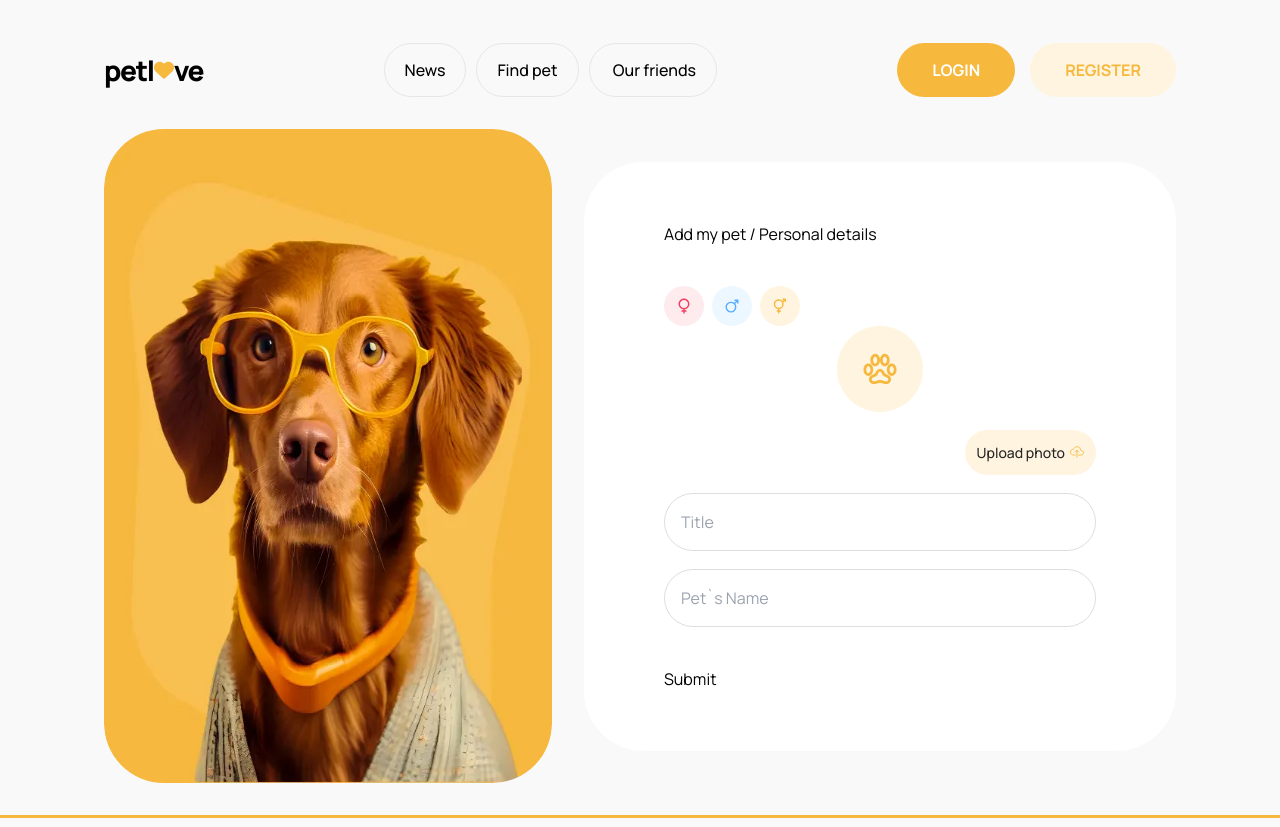
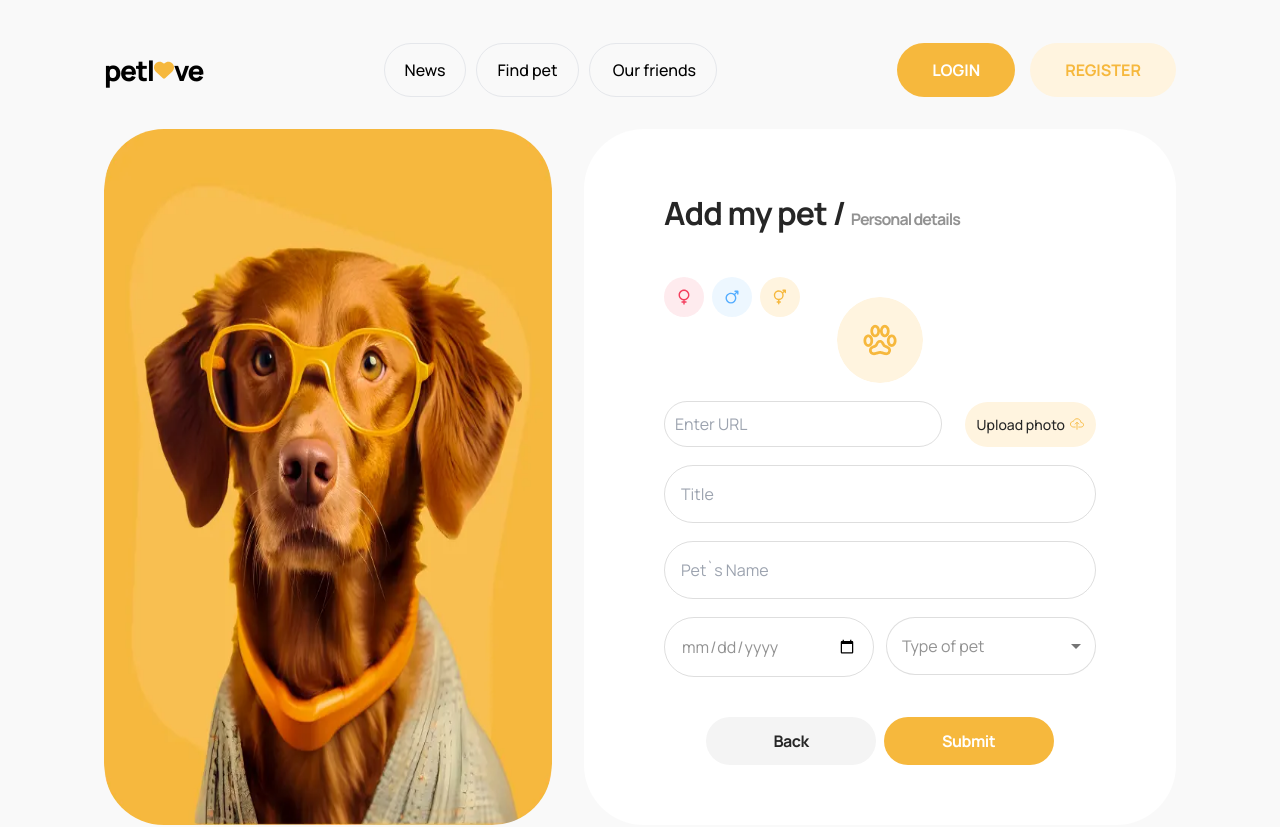
Before and after one commit to JuliaTarasenko00/petlove, a Next.js app: page /profile/add_pet in a window 1280 px wide. Shown: the top 827 px of the page. Built offline with nearby package versions, Linux system fonts and the light colour scheme.

Commit message:
finished work with the 'add pet' page

```diff
--- /dev/null
+++ b/src/components/ui/input/DataInput.tsx
@@ -0,0 +1,40 @@
+'use client';
+import { format } from 'date-fns';
+import { ForwardedRef, forwardRef, useState } from 'react';
+
+interface DataInputProps extends React.InputHTMLAttributes<HTMLInputElement> {
+  errorMessage?: string;
+  activeBorder?: boolean;
+}
+
+export const DataInput = forwardRef(
+  (
+    { value, errorMessage, activeBorder, ...rest }: DataInputProps,
+    _ref: ForwardedRef<HTMLInputElement>,
+  ) => {
+    const data = format(new Date(), 'yyyy-MM-dd');
+
+    return (
+      <div className="w-[100%] ">
+        <div className=" relative ">
+          <input
+            {...rest}
+            type="date"
+            id="date"
+            min="2000-01-01"
+            max={data}
+            value={value}
+            className={`w-[100%] ${!!value ? ' text-[#262626]' : 'text-[#26262680]'} rounded-[30px] border-[1px] outline-none   ${activeBorder ? 'border-[#f6b83d]' : 'border-[#26262626]'} bg-transparent ${errorMessage && 'border-[2px] border-[#ef2447]'} 'outline-none' p-[16px]  outline-offset-0`}
+          />
+        </div>
+        {errorMessage ? (
+          <p className="mt-[4px] text-[12px] leading-[117%] tracking-[-0.03em] text-[#ef2447]">
+            {errorMessage}
+          </p>
+        ) : null}
+      </div>
+    );
+  },
+);
+
+DataInput.displayName = 'DataInput';
--- a/src/components/ui/input/ImageInput.tsx
+++ b/src/components/ui/input/ImageInput.tsx
@@ -5,7 +5,8 @@ import { IoCloudUploadOutline } from 'react-icons/io5';
 interface ImageInputProps extends React.InputHTMLAttributes<HTMLInputElement> {
   errorMessage?: string;
   placeholder: string;
-  setSelectImg: (ev: File | null) => void;
+  setSelectImg: (value: File | null) => void;
+  value?: any;
 }
 
 export const ImageInput = forwardRef(
@@ -21,7 +22,7 @@ export const ImageInput = forwardRef(
     _ref: ForwardedRef<HTMLInputElement>,
   ) => {
     return (
-      <div className="">
+      <div>
         <div className=" relative ">
           <label htmlFor="image" className=" h-[42px] max-w-[146px]">
             <span className=" button-active-lighter flex items-center gap-[5px] rounded-[30px] bg-[#fff4df] px-[12px] py-[12px] text-center text-[14px] font-medium text-[#262626]">
--- /dev/null
+++ b/src/components/ui/input/InputForImg.tsx
@@ -0,0 +1,45 @@
+'use client';
+import { ForwardedRef, forwardRef } from 'react';
+
+interface InputForImgProps extends React.InputHTMLAttributes<HTMLInputElement> {
+  errorMessage?: string;
+  placeholder: string;
+  disabled?: boolean;
+  activeBorder?: boolean;
+}
+
+export const InputForImg = forwardRef(
+  (
+    {
+      value,
+      placeholder,
+      errorMessage,
+      disabled,
+      activeBorder,
+      ...rest
+    }: InputForImgProps,
+    _ref: ForwardedRef<HTMLInputElement>,
+  ) => {
+    return (
+      <div className="w-[100%] ">
+        <div className=" relative ">
+          <input
+            {...rest}
+            type="text"
+            value={value}
+            disabled={disabled}
+            placeholder={placeholder}
+            className={`w-[100%] rounded-[30px] ${disabled && 'cursor-no-drop'} border-[1px]  ${activeBorder ? 'border-[#f6b83d]' : 'border-[#26262626]'} bg-transparent ${errorMessage && 'border-[2px] border-[#ef2447]'} 'outline-none' p-[10px] text-[#262626] outline-offset-0`}
+          />
+        </div>
+        {errorMessage ? (
+          <p className="mt-[4px] text-[12px] leading-[117%] tracking-[-0.03em] text-[#ef2447]">
+            {errorMessage}
+          </p>
+        ) : null}
+      </div>
+    );
+  },
+);
+
+InputForImg.displayName = 'InputForImg';
--- a/src/components/user/addPets/AddPets.tsx
+++ b/src/components/user/addPets/AddPets.tsx
@@ -1,5 +1,6 @@
 'use client';
 
+import { useRouter } from 'next/navigation';
 import Image from 'next/image';
 import image from '/public/image/image_dog_add_pets.webp';
 import { InferType } from 'yup';
@@ -11,6 +12,12 @@ import { validationSchema } from './validationSchema';
 import { yupResolver } from '@hookform/resolvers/yup';
 import { TextInput } from '@/components/ui/input/TextInput';
 import { ImageInput } from '@/components/ui/input/ImageInput';
+import { InputForImg } from '@/components/ui/input/InputForImg';
+import { DataInput } from '@/components/ui/input/DataInput';
+import { FormControl } from '@mui/material';
+import { getSpecies } from '@/redux/filter/operation';
+import { useAppDispatch, useAppSelector } from '@/helpers/hooks/useActionHooks';
+import { CustomMenuItem, CustomSelect, style } from './SelectCustomStyle';
 
 interface IListSelect {
   name: string;
@@ -37,7 +44,11 @@ const defaultValues: TDefaultValues = {
 
 export const AddPetForm = () => {
   const [checkedName, setCheckedName] = useState<string>('');
-  const [selectImg, setSelectImg] = useState<any>(null);
+  const [selectImg, setSelectImg] = useState<File | null>(null);
+  const dispatch = useAppDispatch();
+  const { isLoading, species } = useAppSelector((state) => state.filter);
+  const routBack = useRouter();
+
   const listSelect: IListSelect[] = [
     {
       name: type.female,
@@ -67,27 +78,30 @@ export const AddPetForm = () => {
   });
 
   const handelSubmitForm = handleSubmit((values) => {
-    console.log(values);
+    console.log({ ...values, image: selectImg });
   });
 
   return (
     <section className="py-[32px]">
-      <div className=" container flex items-center justify-center gap-[32px]">
-        <div>
+      <div className=" container flex  justify-center gap-[32px]">
+        <div className=" h-[inherit]">
           <Image
             src={image}
             alt="Dog"
             width={592}
             height={654}
             priority={true}
-            className=" h-[654px] w-[592px] rounded-[60px]"
+            className=" h-[100%] w-[592px] rounded-[60px]"
           />
         </div>
         <div className=" w-[592px] rounded-[60px] bg-[#fff] px-[80px] py-[60px]">
-          <h3 className="mb-[40px]">
-            Add my pet / <span>Personal details</span>
+          <h3 className="mb-[40px] text-[32px] font-bold tracking-[-0.03em] text-[#262626]">
+            Add my pet /{' '}
+            <span className=" text-[16px] text-[#26262680]">
+              Personal details
+            </span>
           </h3>
-          <form onSubmit={handelSubmitForm} className="  w-[432px] ">
+          <form onSubmit={handelSubmitForm} className=" w-[432px] ">
             <div>
               <ul className=" flex items-center gap-[8px]">
                 {listSelect.map(({ element, name, style }) => (
@@ -119,17 +133,19 @@ export const AddPetForm = () => {
                   </li>
                 ))}
               </ul>
-              {errors.gender?.message && <p>{errors.gender.message}</p>}
+              {errors.gender?.message && (
+                <p className="mt-[4px] text-[12px] leading-[117%] tracking-[-0.03em] text-[#ef2447]">
+                  {errors.gender.message}
+                </p>
+              )}
             </div>
-            <div className="mb-[40px] flex flex-col items-center justify-center gap-[18px]">
-              <div>
+            <div className="mb-[40px]  mt-[-20px] flex flex-col items-center justify-center gap-[18px]">
+              <div className=" h-[86px] w-[86px] overflow-hidden rounded-[100px]">
                 <img
                   src={!!selectImg ? URL.createObjectURL(selectImg) : img?.src}
                   alt="Pet photo"
                   loading="lazy"
-                  width="86"
-                  height="86"
-                  className="object-cover object-center"
+                  className=" h-[100%] w-[100%]  object-cover object-center"
                 />
               </div>
               <div className=" flex w-[100%] flex-row-reverse items-center justify-between">
@@ -144,6 +160,28 @@ export const AddPetForm = () => {
                     />
                   )}
                 />
+                <div className="w-[278px]">
+                  <Controller
+                    name="image"
+                    control={control}
+                    render={({ field }) => (
+                      <InputForImg
+                        {...field}
+                        placeholder="Enter URL"
+                        errorMessage={errors.image?.message}
+                        disabled={true}
+                        activeBorder={!!selectImg}
+                        value={
+                          (selectImg &&
+                            (URL.createObjectURL(selectImg).slice(
+                              5,
+                            ) as string)) ??
+                          ''
+                        }
+                      />
+                    )}
+                  />
+                </div>
               </div>
               <Controller
                 name="title"
@@ -173,8 +211,71 @@ export const AddPetForm = () => {
                   />
                 )}
               />
+              <div className=" flex justify-between gap-[12px]">
+                <div className="w-[210px]">
+                  <Controller
+                    name="birthday"
+                    control={control}
+                    render={({ field }) => (
+                      <DataInput
+                        {...field}
+                        errorMessage={errors.birthday?.message}
+                        activeBorder={!!field.value}
+                      />
+                    )}
+                  />
+                </div>
+                <div>
+                  <Controller
+                    name="type"
+                    control={control}
+                    render={({ field }) => (
+                      <FormControl sx={{ width: 210, position: 'relative' }}>
+                        {field.value.length <= 0 && (
+                          <p className=" absolute left-[16px] top-[50%] z-30 translate-y-[-50%] text-[#26262680]">
+                            Type of pet
+                          </p>
+                        )}
+                        <CustomSelect
+                          {...field}
+                          MenuProps={{ PaperProps: { sx: style } }}
+                          onOpen={() => dispatch(getSpecies())}
+                          className={`${field.value.length > 0 ? 'border-[1px] border-[#f6b83d]' : 'border-[1px] border-[#26262626]'} ${!!errors.type?.message && 'border-[2px] border-[#ef2447]'}`}
+                        >
+                          {isLoading && <p>Loading...</p>}
+                          {!isLoading &&
+                            species.map((specie: string) => (
+                              <CustomMenuItem key={specie} value={specie}>
+                                {specie}
+                              </CustomMenuItem>
+                            ))}
+                        </CustomSelect>
+                      </FormControl>
+                    )}
+                  />
+                  {errors.type?.message && (
+                    <p className="mt-[4px] text-[12px] leading-[117%] tracking-[-0.03em] text-[#ef2447]">
+                      {errors.type.message}
+                    </p>
+                  )}
+                </div>
+              </div>
             </div>
-            <button type="submit">Submit</button>
+            <div className=" flex items-center justify-center gap-[8px]">
+              <button
+                onClick={() => routBack.back()}
+                type="button"
+                className=" custom-transition block rounded-[30px] bg-[#2626260d] px-[67px] py-[14px] text-[16px] font-bold leading-[125%] tracking-[-0.03em] text-[#262626] hover:bg-[#3535351f] focus:bg-[#3535351f]"
+              >
+                Back
+              </button>
+              <button
+                type="submit"
+                className=" button-active-darker h-[48px] w-[170px] rounded-[30px] bg-[#f6b83d] text-[16px] font-bold leading-[125%] tracking-[-0.03em] text-[#fff]"
+              >
+                Submit
+              </button>
+            </div>
           </form>
         </div>
       </div>
--- a/src/components/main/ourFriends/OurFriendsList.tsx
+++ b/src/components/user/addPets/SelectCustomStyle.ts
@@ -1,34 +1,48 @@
-'use client';
+import { MenuItem, Select, styled } from '@mui/material';
 
-import { useAppDispatch, useAppSelector } from '@/helpers/hooks/useActionHooks';
-import { getFriends } from '@/redux/friends/operation';
-import { useEffect } from 'react';
-import { OurFriendsItem } from './OurFriendsItem';
-import { TitlePage } from '@/components/ui/TitlePage';
-import { Loader } from '@/components/ui/loader/Loader';
+export const CustomSelect = styled(Select)(() => ({
+  color: '#262626',
+  backgroundColor: '#fff',
+  textTransform: 'capitalize',
+  borderRadius: '30px',
+  '& .MuiOutlinedInput-notchedOutline': {
+    border: 'none',
+  },
+  '&:hover .MuiOutlinedInput-notchedOutline': {
+    borderWidth: '1px',
+    borderColor: 'rgba(38, 38, 38, 0.15)',
+  },
+  '&.Mui-focused .MuiOutlinedInput-notchedOutline': {
+    borderWidth: '1px',
+    borderColor: '#f6b83d',
+  },
+}));
 
-export const OurFriendsComponent = () => {
-  const friendsList = useAppSelector((state) => state.friends.friends);
-  const isLoading = useAppSelector((state) => state.friends.isLoading);
-  const dispatch = useAppDispatch();
+export const style = {
+  borderRadius: '15px',
+  border: ' 1px solid rgba(38, 38, 38, 0.15)',
+  boxShadow: 'none',
+  marginTop: '5px',
+  maxHeight: '126px',
+  '&::-webkit-scrollbar': {
+    display: 'none',
+  },
+};
 
-  useEffect(() => {
-    dispatch(getFriends());
-  }, []);
-
-  return (
-    <>
-      {!isLoading && (
-        <section className="py-[96px]">
-          <div className="container">
-            <TitlePage>Our Friends</TitlePage>
-            <ul className=" mt-[60px] flex flex-wrap  justify-center gap-[20px]">
-              <OurFriendsItem items={friendsList} />
-            </ul>
-          </div>
-        </section>
-      )}
-      {isLoading && <Loader />}
-    </>
-  );
-};
+export const CustomMenuItem = styled(MenuItem)(() => ({
+  color: ' rgba(38, 38, 38, 0.6)',
+  textTransform: 'capitalize',
+  '&.MuiMenuItem-root:hover': {
+    backgroundColor: 'transparent',
+    color: '#f6b83d',
+  },
+  '&.Mui-selected': {
+    backgroundColor: 'transparent',
+    borderWidth: '1px',
+    color: '#f6b83d',
+    borderColor: '#f6b83d',
+  },
+  '&.Mui-selected:hover': {
+    backgroundColor: 'transparent',
+  },
+}));
--- a/src/components/user/addPets/validationSchema.ts
+++ b/src/components/user/addPets/validationSchema.ts
@@ -9,10 +9,10 @@ export const validationSchema = Yup.object().shape({
     .min(10, 'Too Short! Minimum number of characters is 10')
     .max(50, 'Too Long! Maximum number of characters is 50')
     .required('Required'),
-  birthday: Yup.string().required('Required'),
-  type: Yup.string().required('Required'),
+  birthday: Yup.string().required('Enter birthday'),
+  type: Yup.string().required('Enter type'),
   gender: Yup.string()
     .oneOf(['', 'female', 'male', 'multiple'] as const, 'Invalid gender')
     .required('Select gender'),
-  image: Yup.mixed(),
+  image: Yup.string().required('Required'),
 });
--- a/src/components/user/profile/userInformation/ModalInformationEdit.tsx
+++ b/src/components/user/profile/userInformation/ModalInformationEdit.tsx
@@ -11,6 +11,7 @@ import { EmailInput } from '@/components/ui/authInput/EmailInput';
 import { PhoneInput } from '@/components/ui/input/PhoneInput';
 import { ImageInput } from '@/components/ui/input/ImageInput';
 import { useState } from 'react';
+import { InputForImg } from '@/components/ui/input/InputForImg';
 
 type ValuesInput = Yup.InferType<typeof validationSchema>;
 
@@ -70,12 +71,27 @@ export const ModalInformationEdit = () => {
                   />
                 )}
               />
-              <div className=" h-[42px] w-[226px] overflow-hidden rounded-[30px] border-[1px] border-[#f6b83d] p-[12px]">
-                <p className=" h-[22px] w-[200px] cursor-not-allowed overflow-hidden text-ellipsis whitespace-normal text-[15px] font-bold leading-[129%] tracking-tight text-[#262626]">
-                  {!!selectImg
-                    ? URL.createObjectURL(selectImg).slice(5)
-                    : 'URL your photo'}
-                </p>
+              <div className="w-[226px]">
+                <Controller
+                  name="image"
+                  control={control}
+                  render={({ field }) => (
+                    <InputForImg
+                      {...field}
+                      placeholder="Enter URL"
+                      errorMessage={errors.image?.message}
+                      disabled={true}
+                      activeBorder={!!selectImg}
+                      value={
+                        (selectImg &&
+                          (URL.createObjectURL(selectImg).slice(
+                            5,
+                          ) as string)) ??
+                        ''
+                      }
+                    />
+                  )}
+                />
               </div>
             </div>
           </div>
--- a/src/components/user/profile/userInformation/validationSchema.ts
+++ b/src/components/user/profile/userInformation/validationSchema.ts
@@ -13,5 +13,5 @@ export const validationSchema = Yup.object().shape({
   phone: Yup.string()
     .matches(phonePattern, `This is an ERROR phone`)
     .required('Required'),
-  image: Yup.mixed(),
+  image: Yup.string(),
 });
```
